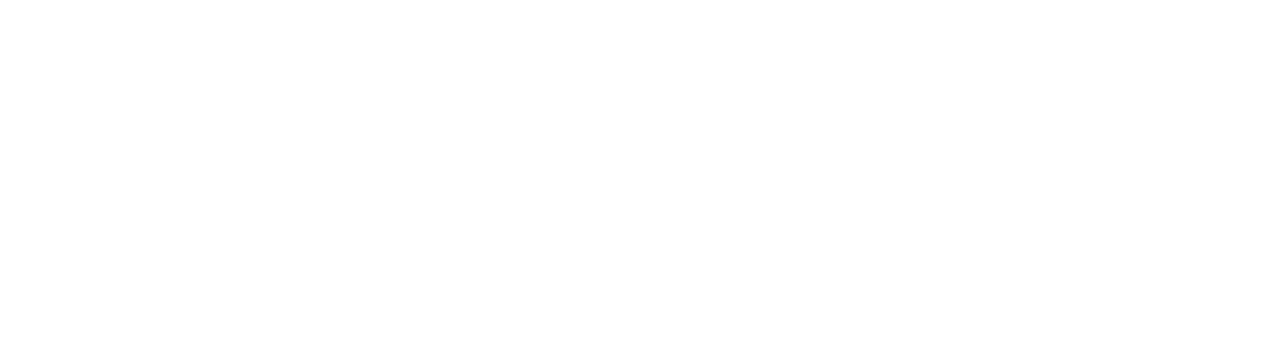
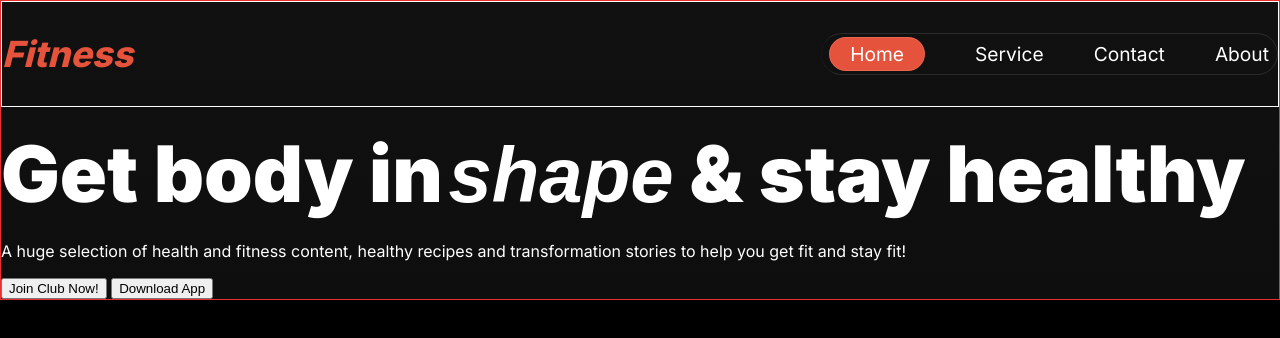
Before and after one commit to mahmudul-dadu/Assingment-2, a plain HTML site: page index.html in a window 1280 px wide. Drawn offline with Linux system fonts and the light colour scheme.

Commit message:
third commit

```diff
--- a/index.html
+++ b/index.html
@@ -4,8 +4,50 @@
     <meta charset="UTF-8">
     <meta name="viewport" content="width=device-width, initial-scale=1.0">
     <title>B10 Asngmnt-2</title>
+     <style>
+       .cheak{
+        border: 1px solid yellow;
+       }
+
+    </style>
+    <link rel="stylesheet" href="styles/styles.css">
 </head>
-<body>
+<body class="inter-font">
+    <header class="header">
+        <nav class="">
+            <div class="cheak navbar display_flex">
+                <h2 class="brand_name inter-font">Fitness</h2>
+                <ul class="brand_links display_flex">
+                    <li class="links"><a href="" class="link home_border">Home</a></li>
+                    <li class="links"><a href="" class="link">Service</a></li>
+                    <li class="links"><a href="" class="link">Contact</a></li>
+                    <li class="links"><a href="" class="link">About</a></li>
+                </ul>
+            </div>
+        </nav>
+        <div>
+            <h2><span class="brand_title">Get body in</span> <span class="brand_sub">shape</span><span class="brand_title"> & stay healthy</span></h2>
+            <p>A huge selection of health and fitness content, healthy recipes and transformation stories to help you get fit and stay fit!</p>
+            <div>
+                <button>
+                    Join Club Now!
+                </button>
+                <button>
+                    Download App
+                </button>
+            </div>
+
+        </div>
+        <!-- <div>
+            <img src="img/Images 2.png" alt="">
+        </div>-->
+    </header>
+    <main>
+
+    </main>
+    <footer>
+
+    </footer>
 
 </body>
 </html>
--- /dev/null
+++ b/styles/styles.css
@@ -0,0 +1,93 @@
+@import url('https://fonts.googleapis.com/css2?family=Inter:wght@100..900&display=swap');
+
+.inter-font{
+    font-family: "Inter", sans-serif;
+    font-optical-sizing: auto;
+    font-style: normal;
+    font-variation-settings:"slnt" 0;
+    color: white;
+}
+
+@import url('https://fonts.cdnfonts.com/css/miama');
+.inter_miama{
+    font-family:"Miama", sans-serif;
+}
+
+body{
+    padding: 0;
+    margin: 0;
+    background: black;
+ }
+header{
+    border: 1px solid rgb(233, 47, 47);
+    background: linear-gradient(
+        to bottom,
+        rgb(17, 17, 17),
+        rgba(119, 119, 119, 0.116)
+    )
+    }
+
+    /* ---------shared style-------- */
+.brand_name{
+    font-weight: 800;
+    font-size: 2.25rem;
+    color: #E6533C;
+    font-style: italic;
+}
+.display_flex{
+    display: flex;
+}
+
+/* -----------navbar----------- */
+.navbar{
+    display: flex;
+    border: 1px solid rgb(255, 255, 255);
+    align-items: center;
+    justify-content: space-between;
+}
+.navbar {
+    max-width: 1440px;
+    margin: 0 auto;
+}
+
+
+/* --------brand links----------- */
+.brand_links{
+    padding: 8px;
+    border: 1px solid rgba(255, 255, 255, 0.11);
+    border-radius: 39px;
+    border-left: 50px;
+    gap: 50px;
+    text-align: center;
+    align-items: center;
+    justify-content: center;
+}
+.links{
+    list-style: none;
+}
+.link{
+    font-family: "Inter";
+    font-size: 1.2rem;
+    color: #ffff;
+    text-decoration: none;
+
+}
+.home_border{
+    padding: 4px 20px;
+    border: 1px solid rgba(255, 255, 255, 0.11);
+    background-color: #E6533C;
+    border-radius: 46px;
+}
+/* ---------brand title----------- */
+.brand_title{
+
+    font-size: 4.87rem;
+    font-weight: 900;
+    font-family: "Inter";
+
+}
+.brand_sub{
+    font-size: 4.87rem;
+    font-style: italic;
+    font-family:"Miama", sans-serif;
+}
```
